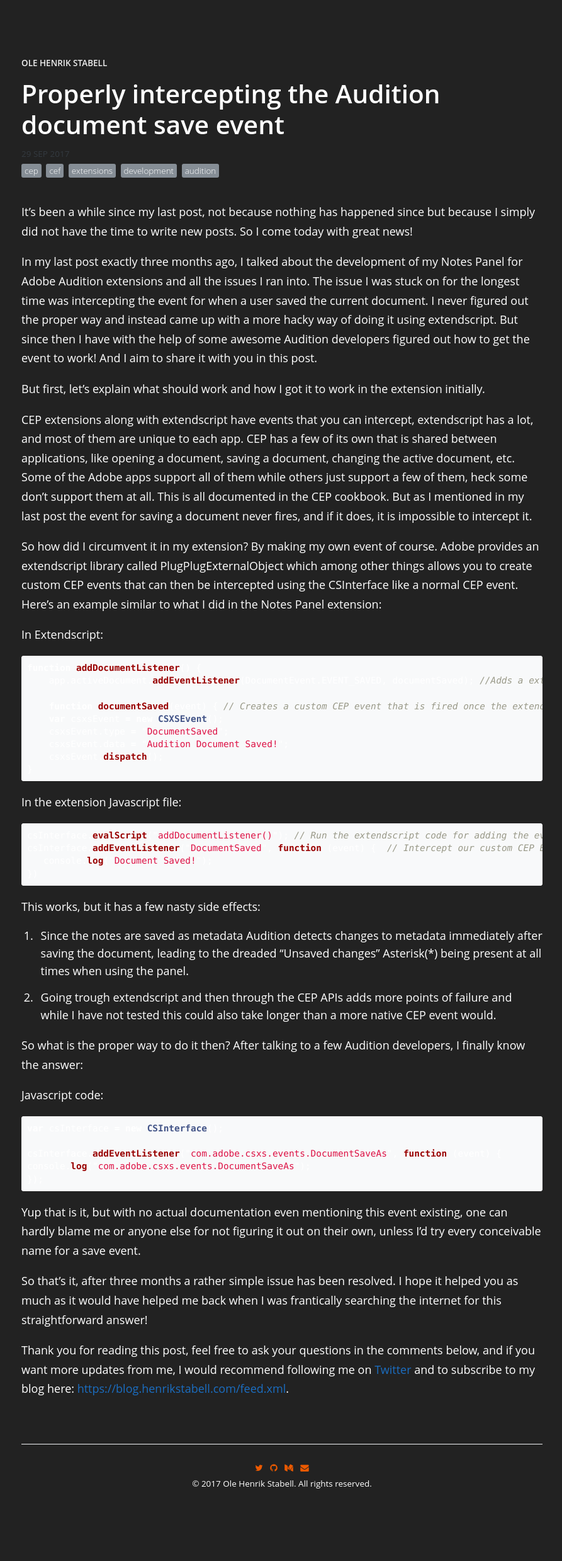
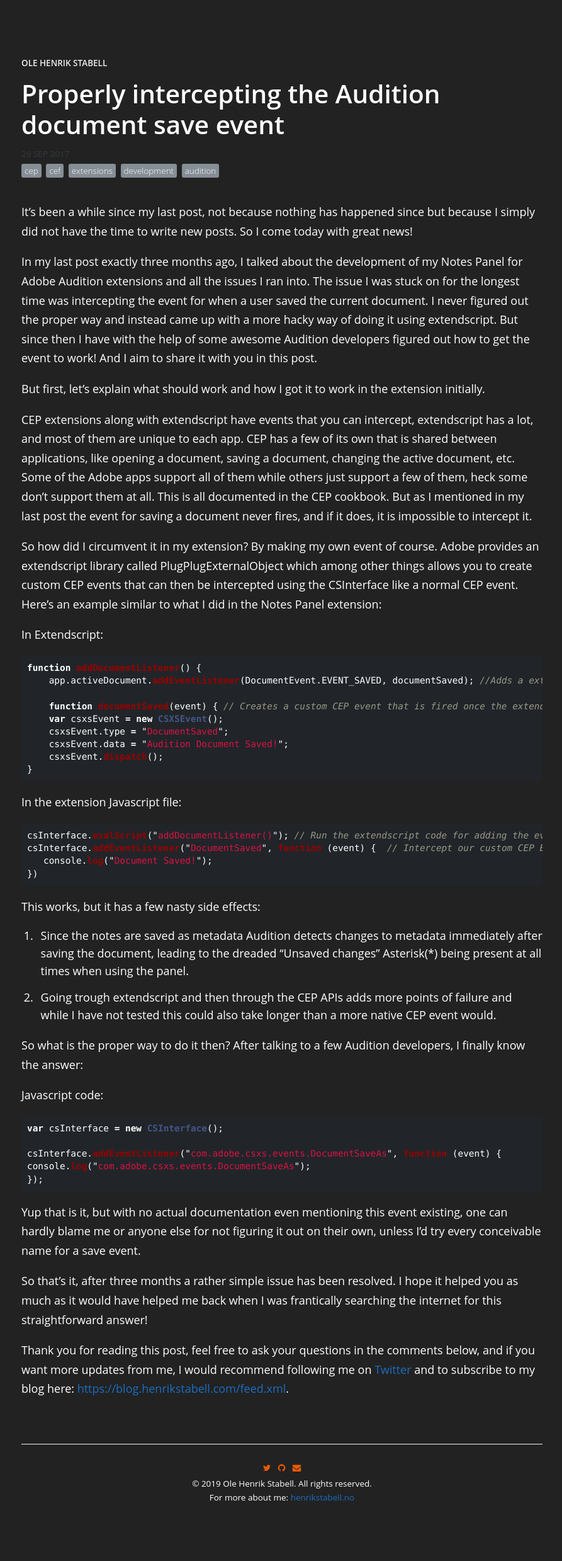
Before and after one commit to Hennamann/hennamann.github.io, a Jekyll site: the page built from _posts/2017-29-09-audition-save-event.md, in a window 1280 px wide. Shown: the whole page at 63% size, without its empty margins (192-1085 px from the left). Built offline with Jekyll 4.4.1, drawn with Linux system fonts in a browser that asks for light colours; some web fonts are replaced; comment, search, counter and statistics services are not loaded; before the commit the page ends 2457 px from its top, so only the background shows below that.

Commit message:
Change menu and info, fix highlight colors

```diff
--- a/_config.yml
+++ b/_config.yml
@@ -5,7 +5,7 @@
 # Basic
 name:               "Ole Henrik Stabell"
 
-caption:            "Developer & Photographer"
+caption:            "Broadcasting and Multimedia Student + Adobe Extension Developer"
 
 author:
   facebook:
@@ -20,12 +20,12 @@ author:
   googlePlus:
   instagram:
   reddit:
-  medium:           hennamann
+  medium:
   tumblr:
   email:            ole@henrikstabell.com
 
 copyright:
-  year:             2017
+  year:             2019
   name:             Ole Henrik Stabell
 
 # Google-analytics
@@ -57,13 +57,11 @@ kramdown:
 
 # Navigation
 nav:
-  - name:           "Portfolio"
-    url:            "https://henrikstabell.com"
   - name:           "Archive"
     url:            "/archive"
   - name:           "Tags"
     url:            "/tags"
-  - name:           "Extensions"
+  - name:           "Projects"
     url:            "/extensions"
   - name:           "Github"
     url:            "https://github.com/hennamann"
--- a/_includes/footer.html
+++ b/_includes/footer.html
@@ -64,4 +64,6 @@
 
   </div>
   © {{ site.copyright.year }} {{ site.copyright.name }}. All rights reserved.
+    <br>
+    For more about me: <a href="https://henrikstabell.no">henrikstabell.no</a>
 </div>
--- a/_sass/_highlighter.scss
+++ b/_sass/_highlighter.scss
@@ -1,6 +1,6 @@
 /* refer to https://github.com/spoqa/spoqa.github.com/blob/master/css/syntax.css */
 
-.highlight  { background: $oc-gray-0; }
+.highlight  { background: $oc-gray-9; }
 .highlight .c { color: #999988; font-style: italic } /* Comment */
 .highlight .err { color: #a61717; background-color: #e3d2d2 } /* Error */
 .highlight .k { font-weight: bold } /* Keyword */
```
